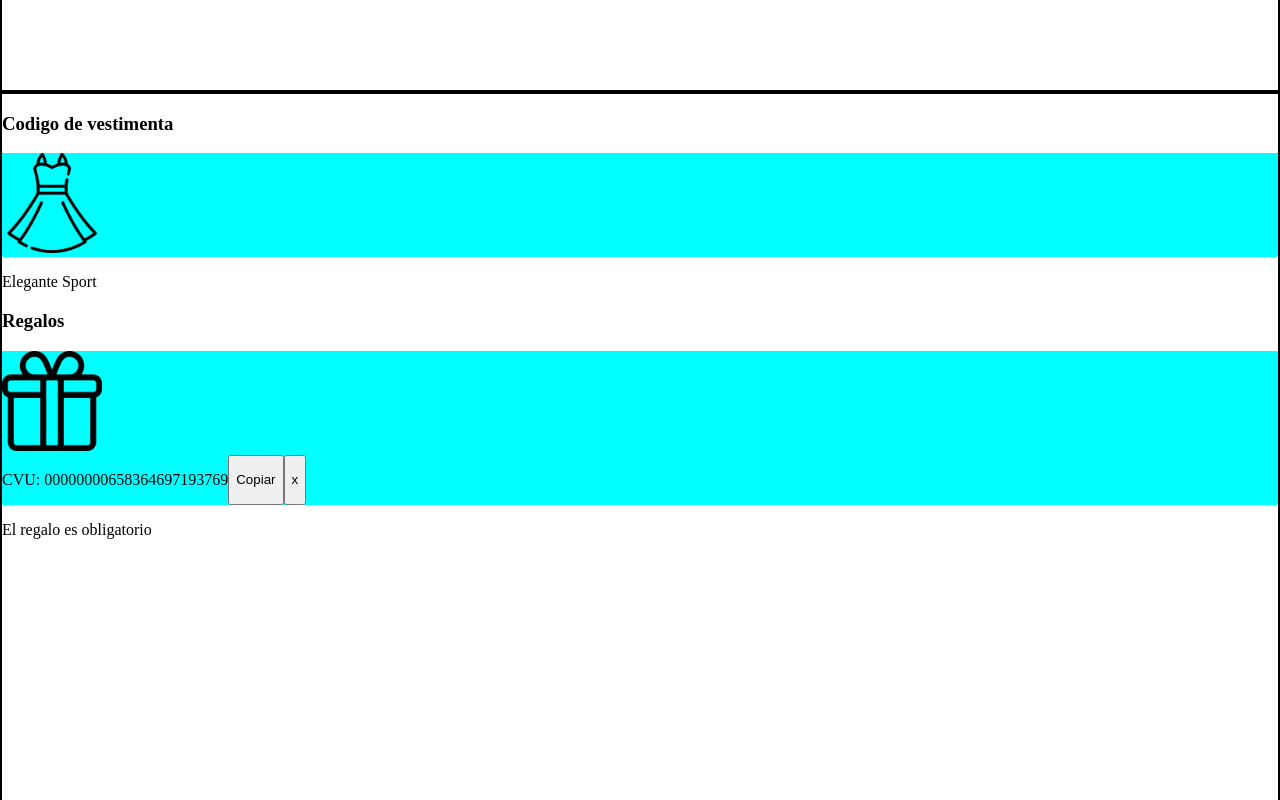
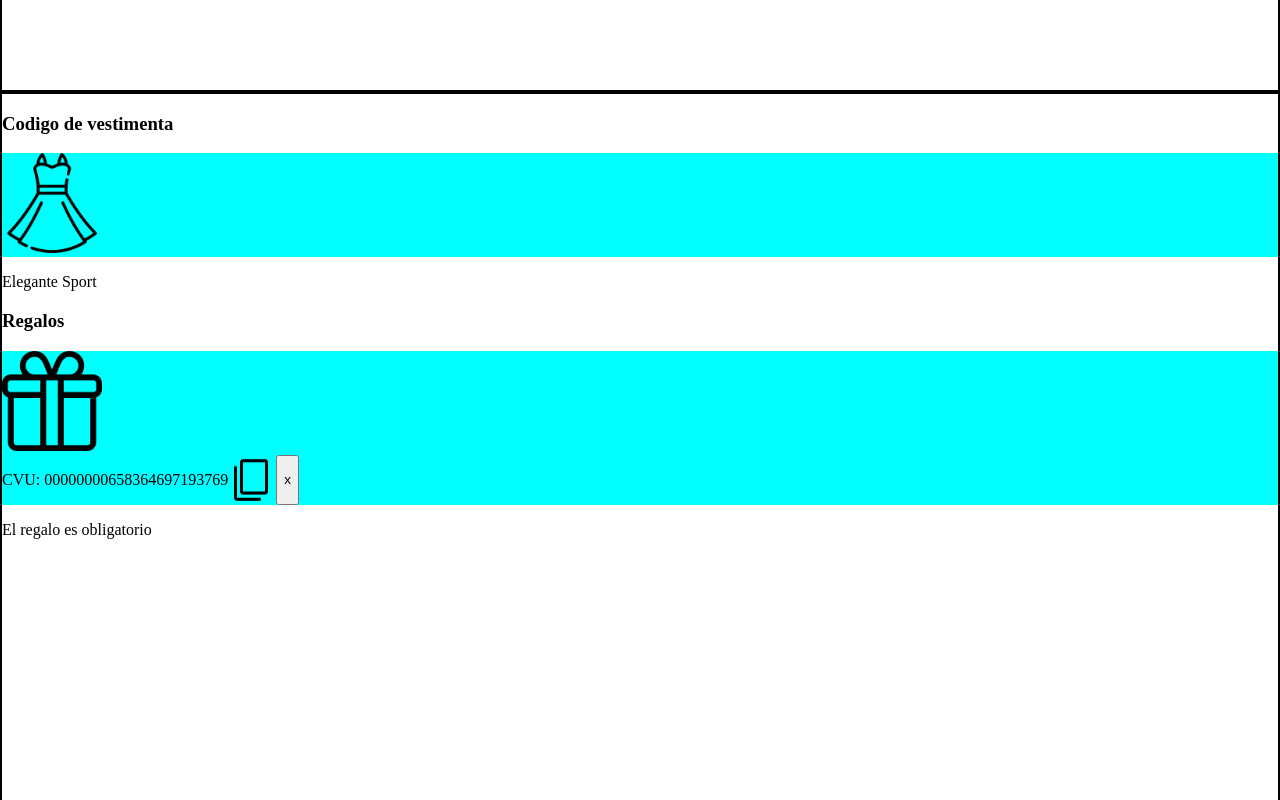
Before and after one commit to Lucy02M/invitacion-alma, a plain HTML site: page index.html in a window 1280 px wide. Both pictures are taken after a click on the picture 52 px from the left and 1916 px from the top of the page. Shown: the part 1516-2316 px from the top of the page. Drawn offline with Linux system fonts and the light colour scheme.

Commit message:
copy button

```diff
--- a/index.html
+++ b/index.html
@@ -40,7 +40,7 @@
                 <img src="gift.png" alt="" width="100" onclick="regalar()" id="regalo">
                 <div id="pedirRegalo">
                     <p>CVU: <span id="cvu">00000000658364697193769</span></p>
-                    <button onclick="copyText()">Copiar</button>
+                    <img onclick="copyText()" src="content_copy_FILL0_wght400_GRAD0_opsz48.png" alt="">
                     <button id="remove" onclick="remove()">x</button>
                 </div>
             </div>
```
Also changed, not shown: content_copy_FILL0_wght400_GRAD0_opsz48.png (added).
